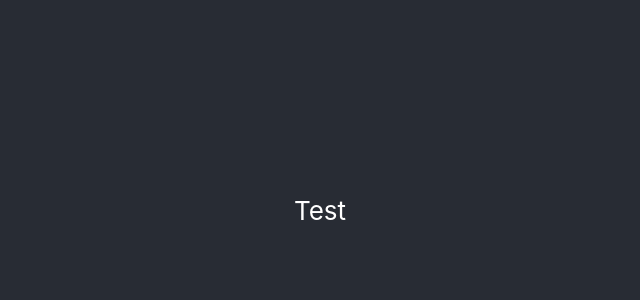
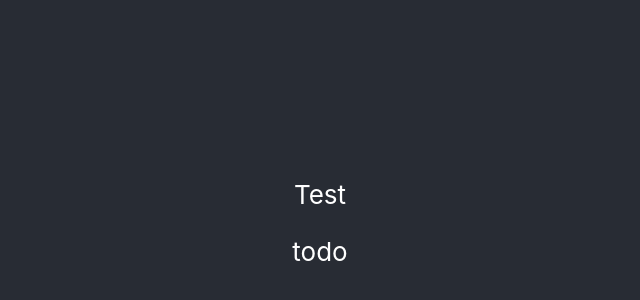
Before and after one commit to IlyaKrapivnoy/JEST_01, a React (Create React App) app: page / in a window 1280 px wide. Shown: the part 190-490 px from the top of the page, without its empty margins (320-960 px from the left). Built offline with nearby package versions, Linux system fonts and the light colour scheme.

Commit message:
checking test

```diff
--- a/src/App.js
+++ b/src/App.js
@@ -1,10 +1,12 @@
 import './App.css';
+import Todo from './components';
 
 function App() {
     return (
         <div className='App'>
             <header className='App-header'>
                 <p>Test</p>
+                <Todo />
             </header>
         </div>
     );
--- /dev/null
+++ b/src/components/index.js
@@ -0,0 +1,7 @@
+import React from 'react';
+
+const todo = () => {
+    return <div>todo</div>;
+};
+
+export default todo;
```
Also changed, not shown: 1 other file (tests, documents, lock files or other folders).
